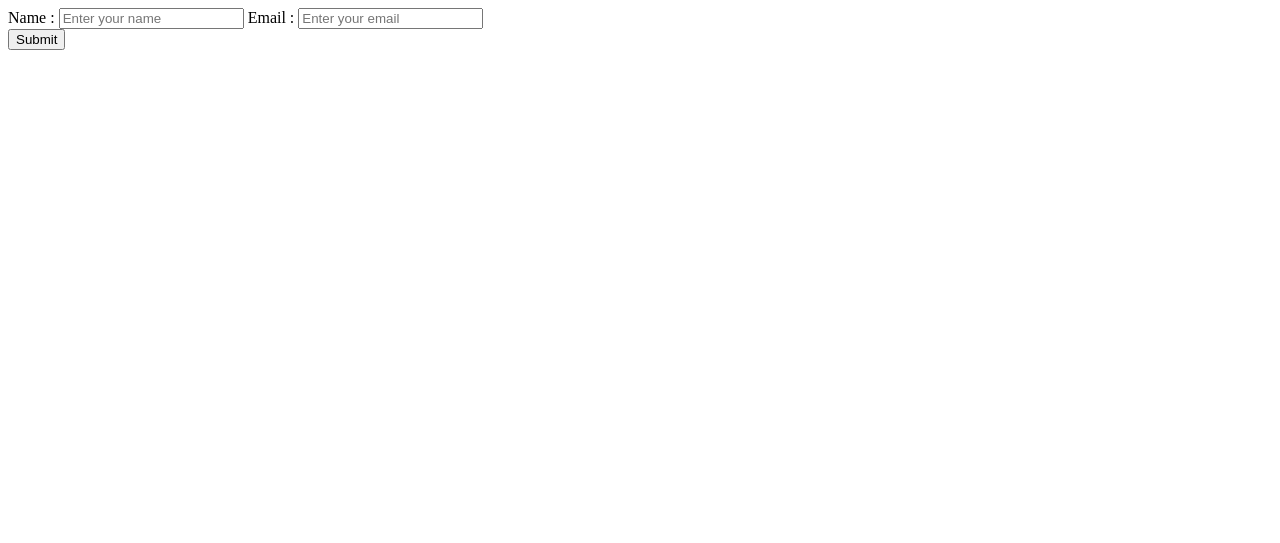
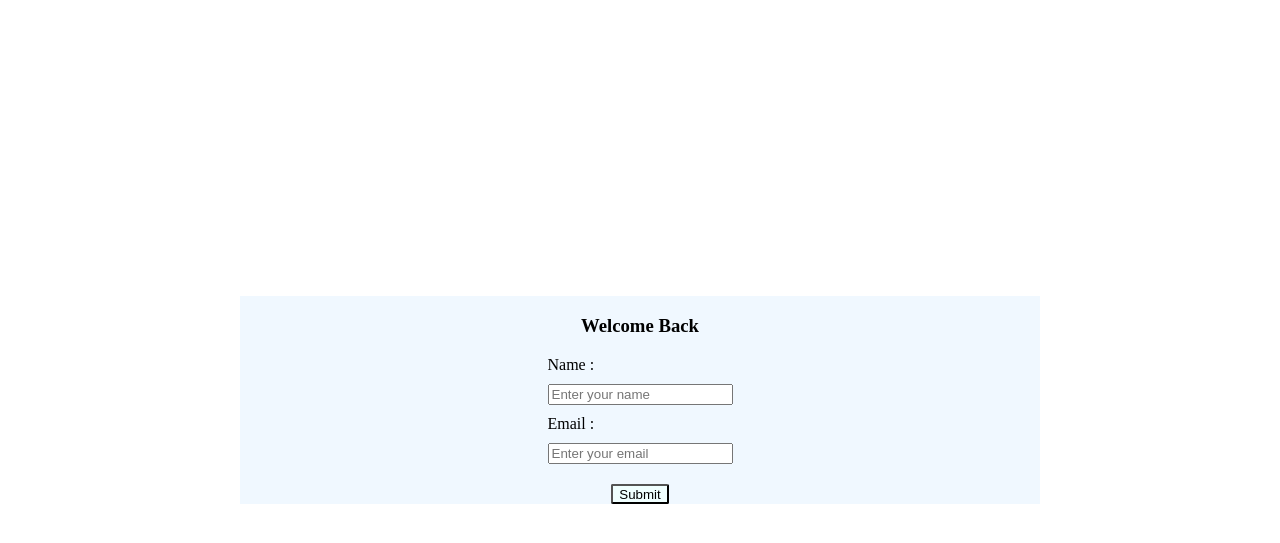
Before and after one commit to Makwarela1/Springboot_People_Application, a Spring Boot app: page / in a window 1280 px wide. Shown: the top 543 px of the page. Run offline with Spring Boot 4, Linux system fonts and the light colour scheme.

Commit message:
feat: add html and stylesheet

```diff
--- a/src/main/resources/static/index.html
+++ b/src/main/resources/static/index.html
@@ -6,17 +6,64 @@
     <link rel="stylesheet" href="style.css">
 </head>
 <body>
-<div class="form">
-     <form>
+<div class = "login">
+    <h3 class="welcome"> Welcome Back </h3>
+<div class = "form_content">
+     <form class = "forms" >
          <label> Name : </label>
-         <input type = "text" placeholder="Enter your name" required>
+         <input type = "text" placeholder="Enter your name" id = "name" required>
 
          <label> Email : </label>
-         <input type="email" placeholder="Enter your email" required>
+         <input type="email" placeholder="Enter your email" id="email" required>
      </form>
 </div>
 <div class="button">
-    <button type = "submit"> Submit </button>
+    <button class="submit" type = "submit" id="button"> Submit </button>
 </div>
+</div>
+
+<script>
+    const userForm = document.getElementById("userForm");
+
+    userForm.addEventListener("submit", async function (event){
+        event.preventDefault();
+
+        const userDate = {
+            name:document.getElementById("name").value,
+            email:document.getElementById("email").value,
+        };
+
+        try {
+            const response = await fetch ("/api/users", { method: "POST",
+
+                headers: {
+                "Content-Type" : "application/json",
+            },
+                body: JSON.stringify(userData),
+            });
+
+            const responseText = await response.text();
+
+            console.log("Status:", response.status);
+            console.log("Response: ", responseText);
+
+            if (!response.ok){
+                throw new Error (`Servor error ${response.status}: ${responseText}`);
+            }
+
+            const result = JSON.parse(responseText);
+
+            document.getElementById("message").innerText = "User saved successfully! : " +result.name;
+
+            console.log(result.name)
+
+            userForm.reset ();
+        } catch (error) {
+            console.error("Error", error);
+
+            document.getElementById("message").innerText = error.message;
+        }
+    });
+</script>
 </body>
 </html>
--- a/src/main/resources/static/style.css
+++ b/src/main/resources/static/style.css
@@ -0,0 +1,46 @@
+.login {
+    background-color: aliceblue;
+    width: 800px;
+}
+
+.welcome
+{
+    display: flex;
+    justify-content: center;
+}
+
+.form_content  {
+    display: flex;
+    flex-direction: column;
+    align-items: center;
+    padding-bottom: 10px;
+    gap: 10px;
+}
+
+.forms {
+    display: flex;
+    flex-direction: column;
+    gap: 10px;
+}
+
+.button {
+    display: flex;
+    justify-content: center;
+    color: black;
+    margin-top: 10px;
+}
+
+.submit {
+    background-color: azure;
+    height: 20px;
+    border-radius: 2px;
+    padding-bottom: 10px;
+}
+
+body {
+    display: flex;
+    justify-content: center;
+    align-items: center;
+    min-height: 100vh;
+    margin: 0;
+}
```
